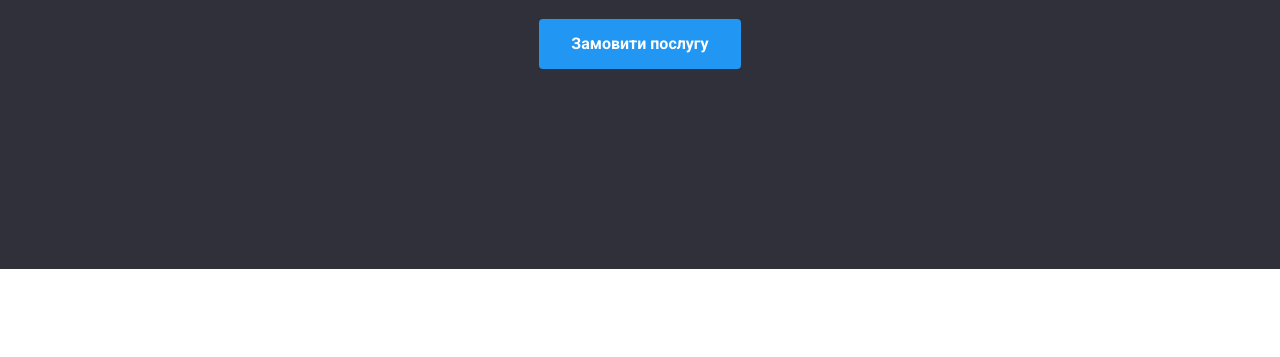
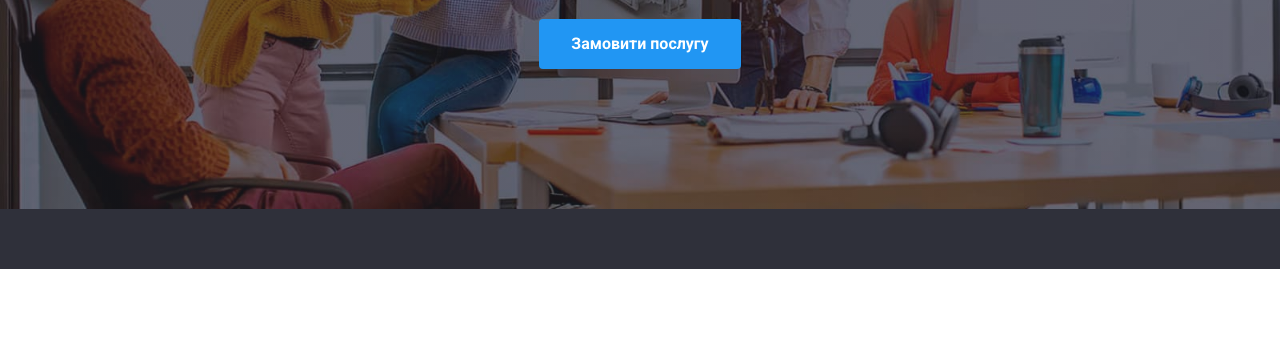
Before and after one commit to Smokie890/goit-markup-hw-04, a plain HTML site: page index.html in a window 1280 px wide. Shown: the part 412-769 px from the top of the page. Drawn offline with nearby package versions, Linux system fonts and the light colour scheme; the site is published under a folder, as on GitHub Pages, so addresses that start at the root find nothing.

```diff
--- a/css/styles.css
+++ b/css/styles.css
@@ -125,7 +125,7 @@
   padding: 200px 0;
   background-color: var(--second-background-color);
   color: var(--cap-text-color);
-  background-image: var(--gradient), url(/image/fonimage.jpg);
+  background-image: var(--gradient), url(../image/fonimage.jpg);
   background-repeat: no-repeat;
   background-position: 50% 50%;
   background-size: contain;
```
